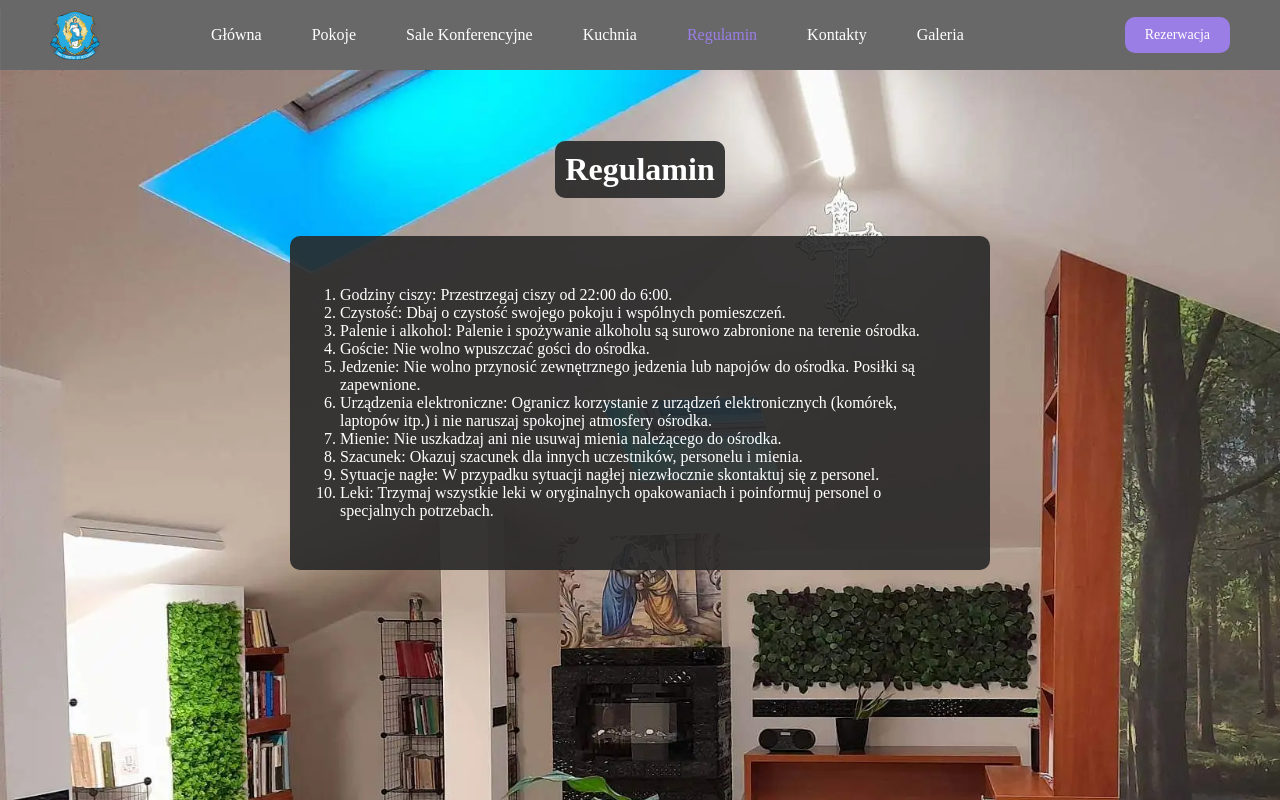
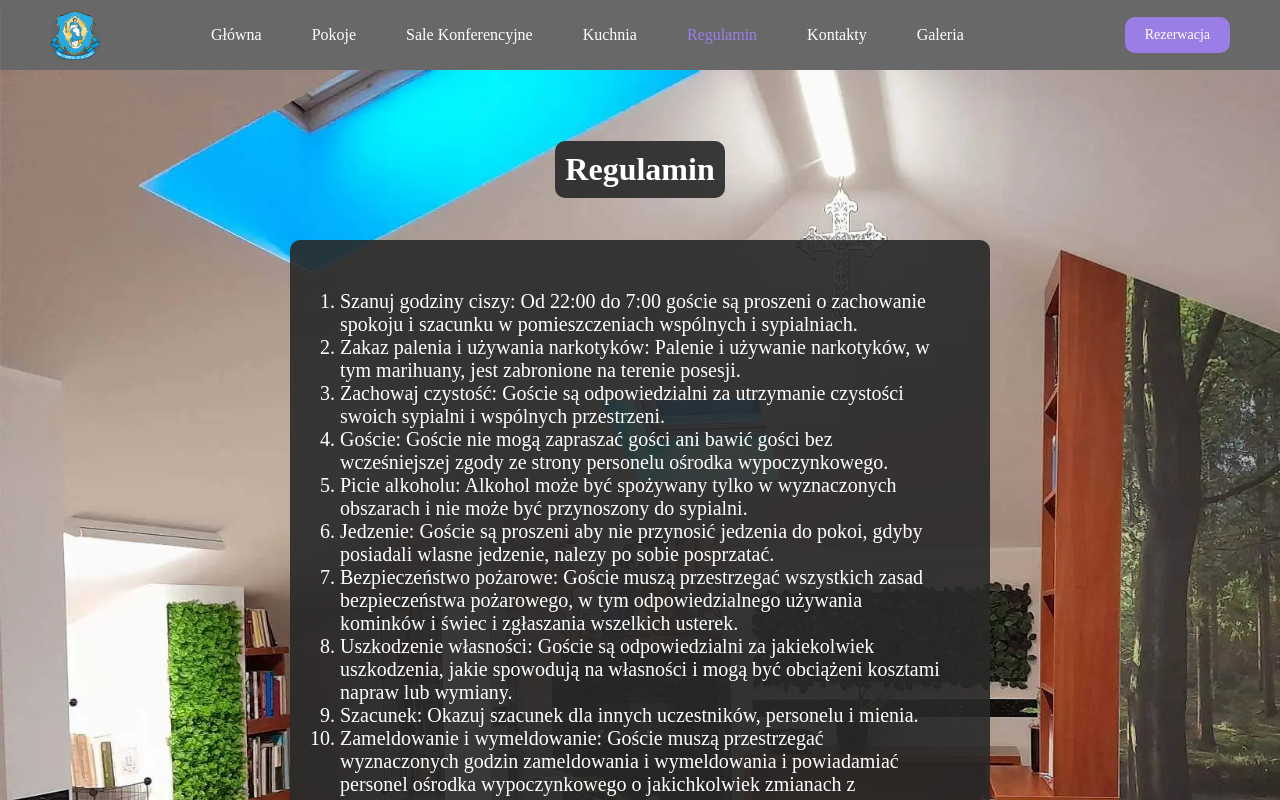
Before and after one commit to Konstans8/Retreat_center, a React (Create React App) app: page /plan in a window 1280 px wide. Shown: the top 800 px of the page. Built offline with nearby package versions, Linux system fonts and the light colour scheme; a web font is replaced by a local one.

Commit message:
modificate

```diff
--- a/src/components/Galeria/Galeria.jsx
+++ b/src/components/Galeria/Galeria.jsx
@@ -9,12 +9,12 @@ function Galeria() {
                 <div className={s.content}>
                     <h1 className={s.title}>Galeria</h1>
                     <Slider />
-                    <p className={s.descr}>W naszym domu rekolekcyjnym mozecie korzystac z pokoju wypoczynkowego.</p>
-                    <p className={s.descr}>Wygodna kawiarenka, gdzie mozecie wypic kawe lub herbate</p>
+                    <p className={s.descr}>W naszym domu rekolekcyjnym możecie korzystać z pokoju wypoczynkowego.</p>
+                    <p className={s.descr}>Wygodna kawiarenka, gdzie można wypic kawę lub herbatę</p>
                     <p className={s.descr}>Oratorium wyposazony w multimedia oraz inne sale konferencyjne</p>
-                    <p className={s.descr}>Duzy refektarz i smaczne jedzenie</p>
+                    <p className={s.descr}>Duży refektarz i smaczne jedzenie</p>
                     <p className={s.descr}>Kaplica</p>
-                    <p className={s.descr}>Duzy parking i pekny teren do spaceru</p>
+                    <p className={s.descr}>Duży parking i pękny teren do spaceru</p>
                 </div>
             </div>
         </div>
--- a/src/components/Plan/Plan.jsx
+++ b/src/components/Plan/Plan.jsx
@@ -7,16 +7,16 @@ function Plan() {
                 <div className={s.content}>
                     <h1 className={s.title}>Regulamin</h1>
                     <ol className={s.descr}>
-                        <li>Godziny ciszy: Przestrzegaj ciszy od 22:00 do 6:00.</li>
-                        <li>Czystość: Dbaj o czystość swojego pokoju i wspólnych pomieszczeń.</li>
-                        <li>Palenie i alkohol: Palenie i spożywanie alkoholu są surowo zabronione na terenie ośrodka.</li>
-                        <li>Goście: Nie wolno wpuszczać gości do ośrodka.</li>
-                        <li>Jedzenie: Nie wolno przynosić zewnętrznego jedzenia lub napojów do ośrodka. Posiłki są zapewnione.</li>
-                        <li>Urządzenia elektroniczne: Ogranicz korzystanie z urządzeń elektronicznych (komórek, laptopów itp.) i nie naruszaj spokojnej atmosfery ośrodka.</li>
-                        <li>Mienie: Nie uszkadzaj ani nie usuwaj mienia należącego do ośrodka.</li>
+                        <li>Szanuj godziny ciszy: Od 22:00 do 7:00 goście są proszeni o zachowanie spokoju i szacunku w pomieszczeniach wspólnych i sypialniach.</li>
+                        <li>Zakaz palenia i używania narkotyków: Palenie i używanie narkotyków, w tym marihuany, jest zabronione na terenie posesji.</li>
+                        <li>Zachowaj czystość: Goście są odpowiedzialni za utrzymanie czystości swoich sypialni i wspólnych przestrzeni.</li>
+                        <li>Goście: Goście nie mogą zapraszać gości ani bawić gości bez wcześniejszej zgody ze strony personelu ośrodka wypoczynkowego.</li>
+                        <li>Picie alkoholu: Alkohol może być spożywany tylko w wyznaczonych obszarach i nie może być przynoszony do sypialni.</li>
+                        <li>Jedzenie: Goście są proszeni aby nie przynosić jedzenia do pokoi, gdyby posiadali wlasne jedzenie, nalezy po sobie posprzatać.</li>
+                        <li>Bezpieczeństwo pożarowe: Goście muszą przestrzegać wszystkich zasad bezpieczeństwa pożarowego, w tym odpowiedzialnego używania kominków i świec i zgłaszania wszelkich usterek.</li>
+                        <li>Uszkodzenie własności: Goście są odpowiedzialni za jakiekolwiek uszkodzenia, jakie spowodują na własności i mogą być obciążeni kosztami napraw lub wymiany.</li>
                         <li>Szacunek: Okazuj szacunek dla innych uczestników, personelu i mienia.</li>
-                        <li>Sytuacje nagłe: W przypadku sytuacji nagłej niezwłocznie skontaktuj się z personel.</li>
-                        <li>Leki: Trzymaj wszystkie leki w oryginalnych opakowaniach i poinformuj personel o specjalnych potrzebach.</li>
+                        <li>Zameldowanie i wymeldowanie: Goście muszą przestrzegać wyznaczonych godzin zameldowania i wymeldowania i powiadamiać personel ośrodka wypoczynkowego o jakichkolwiek zmianach z wyprzedzeniem.</li>
                     </ol>
                 </div>
             </div>
--- a/src/components/Plan/Plan.module.css
+++ b/src/components/Plan/Plan.module.css
@@ -30,9 +30,15 @@
     background: rgba(40, 40, 40, 0.9);
     color: white;
     border-radius: 10px;
+    font-size: 20px;
 }
 
 @media(max-width: 800px) {
+    .bgimg {
+        background-position: center;
+        height: 1600px;
+    }
+
     .title {
         font-size: 20px;
     }
```
Also changed, not shown: src/components/Kitchen/Kitchen.jsx (+5 -1 lines).
